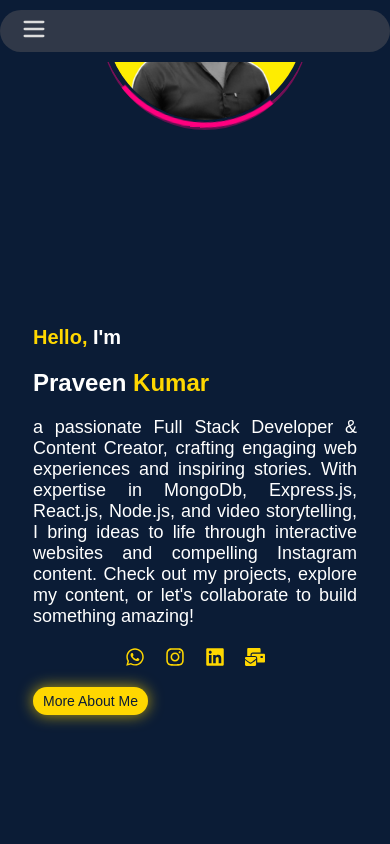
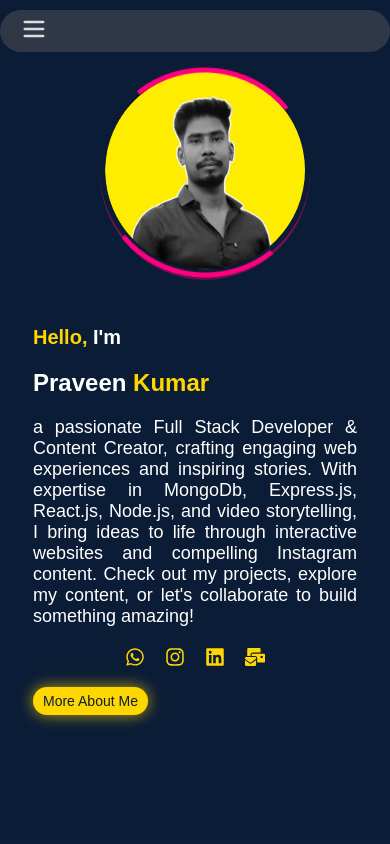
Before and after one commit to PraveenYadav60/Portfolio-website, a React (Create React App) app: page / in a window 390 px wide. Shown: the top 844 px of the page. Built offline with nearby package versions, Linux system fonts and the light colour scheme.

Commit message:
Update Home.css

```diff
--- a/src/MyComponent/Home.css
+++ b/src/MyComponent/Home.css
@@ -124,7 +124,7 @@
     }
     .profile-image{
         left: 10px;
-        top: -160px;
+        top: -10px;
     }
 }
 
```
